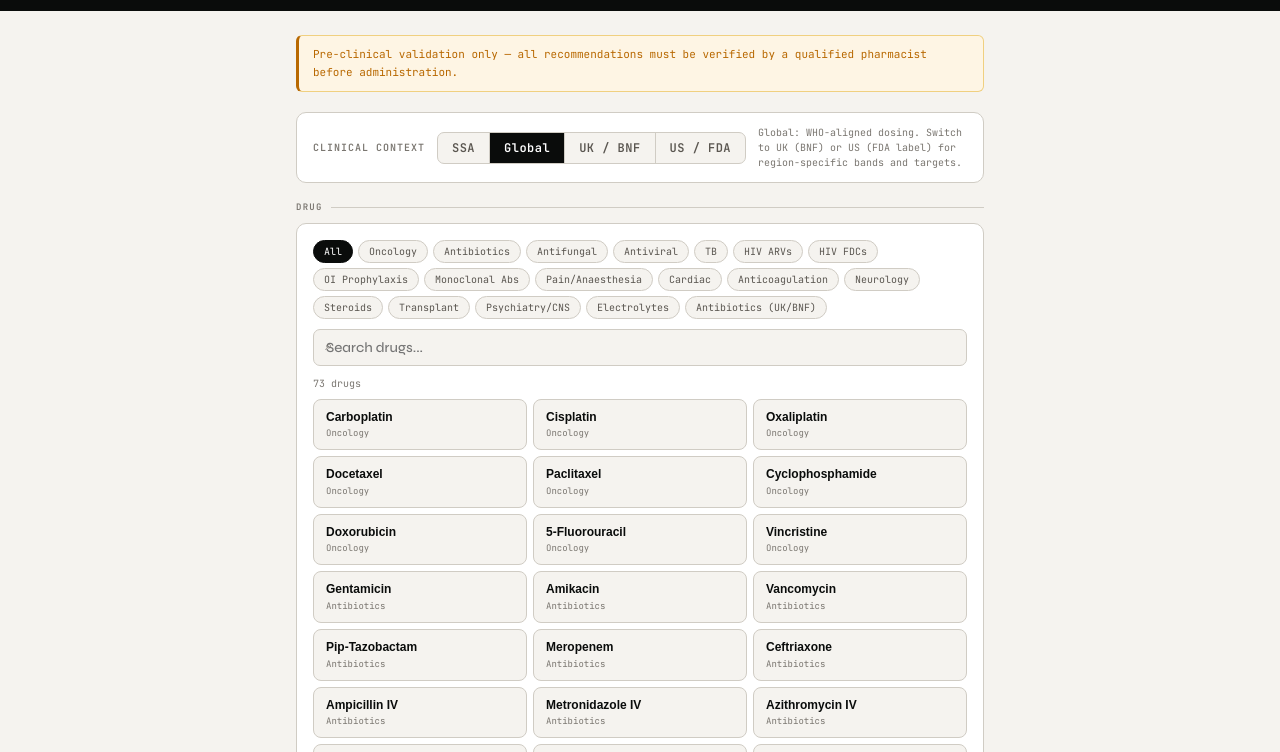
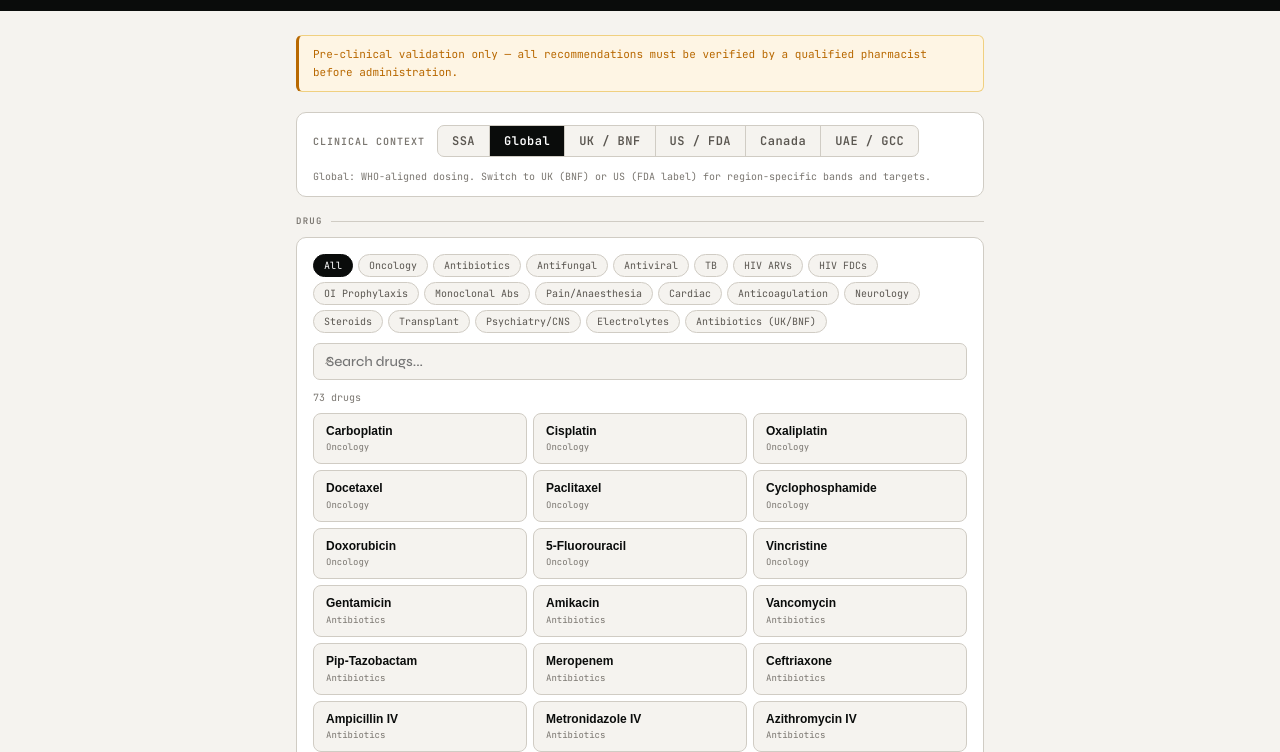
Before and after one commit to aborek-abor/doseband, a website: page app.html in a window 1280 px wide. Shown: the part 45-797 px from the top of the page. Drawn offline with Linux system fonts and the light colour scheme.

Commit message:
v1.8 - Add Canada and UAE/GCC context, 7-country formulary badges

```diff
--- a/app.html
+++ b/app.html
@@ -215,6 +215,8 @@ input:focus,select:focus{border-color:var(--ink);background:#fff}
       <button class="ctx-btn on" onclick="setCtx('global',this)">Global</button>
       <button class="ctx-btn" onclick="setCtx('uk',this)">UK / BNF</button>
       <button class="ctx-btn" onclick="setCtx('us',this)">US / FDA</button>
+      <button class="ctx-btn" onclick="setCtx('ca',this)">Canada</button>
+      <button class="ctx-btn" onclick="setCtx('uae',this)">UAE / GCC</button>
     </div>
     <span class="ctx-note" id="ctx-note">Global: WHO-aligned dosing. Switch to UK (BNF) or US (FDA label) for region-specific bands and targets.</span>
   </div>
@@ -286,6 +288,7 @@ input:focus,select:focus{border-color:var(--ink);background:#fff}
           <option value="elderly">Elderly (&gt;70 years)</option>
           <option value="tbCoinfection">TB co-infection</option>
           <option value="tbHivCoinfection">TB-HIV co-infection</option>
+          <option value="southAsian">South Asian (UAE/GCC context)</option>
         </select>
       </div>
       <div class="fld"><label class="flbl">Hepatic function</label>
@@ -400,7 +403,7 @@ input:focus,select:focus{border-color:var(--ink);background:#fff}
   </div>
 
   <div class="footer">
-    <strong>DoseBand v1.7</strong> — Pre-clinical validation only<br>
+    <strong>DoseBand v1.8</strong> — Pre-clinical validation only<br>
     79 drugs · Audit trail · Pharmacist workflow · PDF &amp; FHIR export<br>
     doseband-production.up.railway.app
   </div>
@@ -515,7 +518,7 @@ addDrug("dexamethasone","Dexamethasone IV","steroid","wt",0.15,[b("1",0,4),b("2"
 
 
 // ── TRANSPLANT / NARROW THERAPEUTIC INDEX ────────────────────────────────────
-addDrug("tacrolimus","Tacrolimus (FK506)","transplant","wt",0.1,[b("1",0,2),b("2",2,5),b("3",5,8),b("4",8,Infinity)],false,true,null,false,"TDM mandatory — whole blood trough 12h post-dose. Kidney transplant target: 5-15 ng/mL (month 1-3), 4-10 ng/mL (>3 months). Liver: 5-15 ng/mL. Dose titrate to target. CYP3A4 substrate — major drug interactions. Nephrotoxicity and neurotoxicity monitoring.",{hivPositive:{r:1.0,t:"danger",m:"HIV on ART: tacrolimus is a CYP3A4 substrate — ritonavir and PIs dramatically increase tacrolimus levels. Reduce dose by up to 95% and monitor TDM very closely. Specialist review mandatory."},subSaharanAfrica:{r:0.87,t:"info",m:"SSA: lower tacrolimus doses often required in African populations due to CYP3A5 genotype differences. Lower starting dose and early TDM recommended."}});
+addDrug("tacrolimus","Tacrolimus (FK506)","transplant","wt",0.1,[b("1",0,2),b("2",2,5),b("3",5,8),b("4",8,Infinity)],false,true,null,false,"TDM mandatory — whole blood trough 12h post-dose. Kidney transplant target: 5-15 ng/mL (month 1-3), 4-10 ng/mL (>3 months). Liver: 5-15 ng/mL. Dose titrate to target. CYP3A4 substrate — major drug interactions. Nephrotoxicity and neurotoxicity monitoring.",{hivPositive:{r:1.0,t:"danger",m:"HIV on ART: tacrolimus is a CYP3A4 substrate — ritonavir and PIs dramatically increase tacrolimus levels. Reduce dose by up to 95% and monitor TDM very closely. Specialist review mandatory."},subSaharanAfrica:{r:0.87,t:"info",m:"SSA: lower tacrolimus doses often required in African populations due to CYP3A5 genotype differences. Lower starting dose and early TDM recommended."},southAsian:{r:1.25,t:"warning",m:"South Asian (UAE/GCC): CYP3A5*1 expressors are more prevalent in South Asian populations — higher tacrolimus doses typically required. Genotype-guided dosing recommended where available (CPIC guidelines)."}});
 
 addDrug("cyclosporine","Ciclosporin IV","transplant","wt",3,[b("1",0,100),b("2",100,200),b("3",200,300),b("4",300,Infinity)],true,true,null,false,"IV dose is approximately 1/3 of oral dose. TDM mandatory — C0 trough or C2 monitoring depending on protocol. Nephrotoxicity, hypertension, neurotoxicity. Major drug interactions via CYP3A4 and P-glycoprotein. Avoid with nephrotoxins.",{hivPositive:{r:1.0,t:"danger",m:"HIV on ART: ciclosporin levels dramatically increased by ritonavir and PIs. Reduce dose significantly and monitor TDM intensively."}});
 
@@ -553,80 +556,80 @@ function dwt(w,h,s){var i=ibw(h,s),bmi=w/((h/100)*(h/100));return bmi>30?i+0.4*(
 function band(dose,bands){return bands.find(function(bx){return dose>=bx.lo&&dose<bx.hi;})||bands[bands.length-1];}
 
 
-var FORMULARY = {
-  carboplatin:            {who:true, ke:true,  ng:true,  za:true,  gh:false},
-  cisplatin:              {who:true, ke:true,  ng:true,  za:true,  gh:true},
-  oxaliplatin:            {who:false,ke:false, ng:false, za:true,  gh:false},
-  docetaxel:              {who:false,ke:true,  ng:false, za:true,  gh:false},
-  paclitaxel:             {who:true, ke:true,  ng:true,  za:true,  gh:false},
-  cyclophosphamide:       {who:true, ke:true,  ng:true,  za:true,  gh:true},
-  doxorubicin:            {who:true, ke:true,  ng:true,  za:true,  gh:true},
-  fluorouracil:           {who:true, ke:true,  ng:true,  za:true,  gh:true},
-  vincristine:            {who:true, ke:true,  ng:true,  za:true,  gh:true},
-  gentamicin:             {who:true, ke:true,  ng:true,  za:true,  gh:true},
-  amikacin:               {who:true, ke:true,  ng:true,  za:true,  gh:true},
-  vancomycin:             {who:true, ke:true,  ng:true,  za:true,  gh:true},
-  piperacillinTazobactam: {who:true, ke:true,  ng:true,  za:true,  gh:true},
-  meropenem:              {who:true, ke:true,  ng:true,  za:true,  gh:true},
-  ceftriaxone:            {who:true, ke:true,  ng:true,  za:true,  gh:true},
-  ampicillin:             {who:true, ke:true,  ng:true,  za:true,  gh:true},
-  metronidazole:          {who:true, ke:true,  ng:true,  za:true,  gh:true},
-  azithromycin:           {who:true, ke:true,  ng:true,  za:true,  gh:true},
-  cotrimoxazole:          {who:true, ke:true,  ng:true,  za:true,  gh:true},
-  fluconazole:            {who:true, ke:true,  ng:true,  za:true,  gh:true},
-  voriconazole:           {who:true, ke:true,  ng:false, za:true,  gh:false},
-  acyclovir:              {who:true, ke:true,  ng:true,  za:true,  gh:true},
-  rifampicin:             {who:true, ke:true,  ng:true,  za:true,  gh:true},
-  isoniazid:              {who:true, ke:true,  ng:true,  za:true,  gh:true},
-  pyrazinamide:           {who:true, ke:true,  ng:true,  za:true,  gh:true},
-  ethambutol:             {who:true, ke:true,  ng:true,  za:true,  gh:true},
-  streptomycin:           {who:true, ke:true,  ng:true,  za:true,  gh:true},
-  tenofovir:              {who:true, ke:true,  ng:true,  za:true,  gh:true},
-  lamivudine:             {who:true, ke:true,  ng:true,  za:true,  gh:true},
-  zidovudine:             {who:true, ke:true,  ng:true,  za:true,  gh:true},
-  efavirenz:              {who:true, ke:true,  ng:true,  za:true,  gh:true},
-  dolutegravir:           {who:true, ke:true,  ng:true,  za:true,  gh:true},
-  nevirapine:             {who:true, ke:true,  ng:true,  za:true,  gh:true},
-  lopinavirRitonavir:     {who:true, ke:true,  ng:true,  za:true,  gh:true},
-  tdf_3tc_dtg:            {who:true, ke:true,  ng:true,  za:true,  gh:true},
-  tdf_3tc_efv:            {who:true, ke:true,  ng:true,  za:true,  gh:true},
-  azt_3tc_nvp:            {who:true, ke:true,  ng:true,  za:true,  gh:true},
-  tdf_3tc_nvp:            {who:false,ke:true,  ng:true,  za:false, gh:true},
-  azt_3tc:                {who:true, ke:true,  ng:true,  za:true,  gh:true},
-  cotrimoxazole_px:       {who:true, ke:true,  ng:true,  za:true,  gh:true},
-  fluconazole_px:         {who:true, ke:true,  ng:true,  za:true,  gh:true},
-  dapsone_px:             {who:true, ke:true,  ng:true,  za:true,  gh:false},
-  rituximab:              {who:true, ke:false, ng:false, za:true,  gh:false},
-  trastuzumab:            {who:true, ke:false, ng:false, za:true,  gh:false},
-  bevacizumab:            {who:false,ke:false, ng:false, za:true,  gh:false},
-  cetuximab:              {who:false,ke:false, ng:false, za:false, gh:false},
-  ibalizumab:             {who:false,ke:false, ng:false, za:false, gh:false},
-  lenacapavir:            {who:true, ke:false, ng:false, za:false, gh:false},
-  morphine:               {who:true, ke:true,  ng:true,  za:true,  gh:true},
-  ketamine:               {who:true, ke:true,  ng:true,  za:true,  gh:true},
-  fentanyl:               {who:true, ke:true,  ng:true,  za:true,  gh:false},
-  digoxin:                {who:true, ke:true,  ng:true,  za:true,  gh:true},
-  aminophylline:          {who:true, ke:true,  ng:true,  za:true,  gh:true},
-  heparin:                {who:true, ke:true,  ng:true,  za:true,  gh:true},
-  enoxaparin:             {who:true, ke:true,  ng:true,  za:true,  gh:true},
-  benzylpenicillin:       {who:true, ke:true,  ng:true,  za:true,  gh:true},
-  clindamycin:            {who:true, ke:true,  ng:true,  za:true,  gh:true},
-  chloramphenicol:        {who:true, ke:true,  ng:true,  za:true,  gh:true},
-  phenytoin:              {who:true, ke:true,  ng:true,  za:true,  gh:true},
-  amphotericinB:          {who:true, ke:true,  ng:true,  za:true,  gh:true},
-  dexamethasone:          {who:true, ke:true,  ng:true,  za:true,  gh:true},
-  tacrolimus:             {who:true, ke:true,  ng:false, za:true,  gh:false},
-  cyclosporine:           {who:true, ke:true,  ng:true,  za:true,  gh:false},
-  lithium:                {who:true, ke:true,  ng:true,  za:true,  gh:true},
-  methotrexate:           {who:true, ke:true,  ng:true,  za:true,  gh:true},
-  busulfan:               {who:true, ke:false, ng:false, za:true,  gh:false},
-  bleomycin:              {who:true, ke:true,  ng:true,  za:true,  gh:true},
-  warfarin:               {who:true, ke:true,  ng:true,  za:true,  gh:true},
-  potassiumChloride:      {who:true, ke:true,  ng:true,  za:true,  gh:true},
-  magnesiumSulphate:      {who:true, ke:true,  ng:true,  za:true,  gh:true},
-  hydrocortisone:         {who:true, ke:true,  ng:true,  za:true,  gh:true},
-  gentamicin_uk:          {who:true, ke:true,  ng:true,  za:true,  gh:true},
-  vancomycin_uk:          {who:true, ke:true,  ng:true,  za:true,  gh:true}
+var FORMULARY = { // who=WHO EML, ke=Kenya, ng=Nigeria, za=S.Africa, gh=Ghana, ca=Canada CPS, uae=UAE MOHAP
+  carboplatin:            {who:true, ke:true,  ng:true,  za:true,  gh:false, ca:true, uae:true},
+  cisplatin:              {who:true, ke:true,  ng:true,  za:true,  gh:true, ca:true, uae:true},
+  oxaliplatin:            {who:false,ke:false, ng:false, za:true,  gh:false, ca:true, uae:true},
+  docetaxel:              {who:false,ke:true,  ng:false, za:true,  gh:false, ca:true, uae:true},
+  paclitaxel:             {who:true, ke:true,  ng:true,  za:true,  gh:false, ca:true, uae:true},
+  cyclophosphamide:       {who:true, ke:true,  ng:true,  za:true,  gh:true, ca:true, uae:true},
+  doxorubicin:            {who:true, ke:true,  ng:true,  za:true,  gh:true, ca:true, uae:true},
+  fluorouracil:           {who:true, ke:true,  ng:true,  za:true,  gh:true, ca:true, uae:true},
+  vincristine:            {who:true, ke:true,  ng:true,  za:true,  gh:true, ca:true, uae:true},
+  gentamicin:             {who:true, ke:true,  ng:true,  za:true,  gh:true, ca:true, uae:true},
+  amikacin:               {who:true, ke:true,  ng:true,  za:true,  gh:true, ca:true, uae:true},
+  vancomycin:             {who:true, ke:true,  ng:true,  za:true,  gh:true, ca:true, uae:true},
+  piperacillinTazobactam: {who:true, ke:true,  ng:true,  za:true,  gh:true, ca:true, uae:true},
+  meropenem:              {who:true, ke:true,  ng:true,  za:true,  gh:true, ca:true, uae:true},
+  ceftriaxone:            {who:true, ke:true,  ng:true,  za:true,  gh:true, ca:true, uae:true},
+  ampicillin:             {who:true, ke:true,  ng:true,  za:true,  gh:true, ca:true, uae:true},
+  metronidazole:          {who:true, ke:true,  ng:true,  za:true,  gh:true, ca:true, uae:true},
+  azithromycin:           {who:true, ke:true,  ng:true,  za:true,  gh:true, ca:true, uae:true},
+  cotrimoxazole:          {who:true, ke:true,  ng:true,  za:true,  gh:true, ca:true, uae:true},
+  fluconazole:            {who:true, ke:true,  ng:true,  za:true,  gh:true, ca:true, uae:true},
+  voriconazole:           {who:true, ke:true,  ng:false, za:true,  gh:false, ca:true, uae:true},
+  acyclovir:              {who:true, ke:true,  ng:true,  za:true,  gh:true, ca:true, uae:true},
+  rifampicin:             {who:true, ke:true,  ng:true,  za:true,  gh:true, ca:true, uae:true},
+  isoniazid:              {who:true, ke:true,  ng:true,  za:true,  gh:true, ca:true, uae:true},
+  pyrazinamide:           {who:true, ke:true,  ng:true,  za:true,  gh:true, ca:true, uae:true},
+  ethambutol:             {who:true, ke:true,  ng:true,  za:true,  gh:true, ca:true, uae:true},
+  streptomycin:           {who:true, ke:true,  ng:true,  za:true,  gh:true, ca:false, uae:false},
+  tenofovir:              {who:true, ke:true,  ng:true,  za:true,  gh:true, ca:true, uae:true},
+  lamivudine:             {who:true, ke:true,  ng:true,  za:true,  gh:true, ca:true, uae:true},
+  zidovudine:             {who:true, ke:true,  ng:true,  za:true,  gh:true, ca:true, uae:true},
+  efavirenz:              {who:true, ke:true,  ng:true,  za:true,  gh:true, ca:true, uae:true},
+  dolutegravir:           {who:true, ke:true,  ng:true,  za:true,  gh:true, ca:true, uae:true},
+  nevirapine:             {who:true, ke:true,  ng:true,  za:true,  gh:true, ca:true, uae:true},
+  lopinavirRitonavir:     {who:true, ke:true,  ng:true,  za:true,  gh:true, ca:true, uae:true},
+  tdf_3tc_dtg:            {who:true, ke:true,  ng:true,  za:true,  gh:true, ca:true, uae:true},
+  tdf_3tc_efv:            {who:true, ke:true,  ng:true,  za:true,  gh:true, ca:true, uae:true},
+  azt_3tc_nvp:            {who:true, ke:true,  ng:true,  za:true,  gh:true, ca:false, uae:false},
+  tdf_3tc_nvp:            {who:false,ke:true,  ng:true,  za:false, gh:true, ca:false, uae:false},
+  azt_3tc:                {who:true, ke:true,  ng:true,  za:true,  gh:true, ca:true, uae:true},
+  cotrimoxazole_px:       {who:true, ke:true,  ng:true,  za:true,  gh:true, ca:true, uae:false},
+  fluconazole_px:         {who:true, ke:true,  ng:true,  za:true,  gh:true, ca:true, uae:true},
+  dapsone_px:             {who:true, ke:true,  ng:true,  za:true,  gh:false, ca:false, uae:false},
+  rituximab:              {who:true, ke:false, ng:false, za:true,  gh:false, ca:true, uae:true},
+  trastuzumab:            {who:true, ke:false, ng:false, za:true,  gh:false, ca:true, uae:true},
+  bevacizumab:            {who:false,ke:false, ng:false, za:true,  gh:false, ca:true, uae:true},
+  cetuximab:              {who:false,ke:false, ng:false, za:false, gh:false, ca:true, uae:true},
+  ibalizumab:             {who:false,ke:false, ng:false, za:false, gh:false, ca:false, uae:true},
+  lenacapavir:            {who:true, ke:false, ng:false, za:false, gh:false, ca:true, uae:true},
+  morphine:               {who:true, ke:true,  ng:true,  za:true,  gh:true, ca:true, uae:true},
+  ketamine:               {who:true, ke:true,  ng:true,  za:true,  gh:true, ca:true, uae:true},
+  fentanyl:               {who:true, ke:true,  ng:true,  za:true,  gh:false, ca:true, uae:true},
+  digoxin:                {who:true, ke:true,  ng:true,  za:true,  gh:true, ca:true, uae:true},
+  aminophylline:          {who:true, ke:true,  ng:true,  za:true,  gh:true, ca:true, uae:true},
+  heparin:                {who:true, ke:true,  ng:true,  za:true,  gh:true, ca:true, uae:true},
+  enoxaparin:             {who:true, ke:true,  ng:true,  za:true,  gh:true, ca:true, uae:true},
+  benzylpenicillin:       {who:true, ke:true,  ng:true,  za:true,  gh:true, ca:true, uae:true},
+  clindamycin:            {who:true, ke:true,  ng:true,  za:true,  gh:true, ca:true, uae:true},
+  chloramphenicol:        {who:true, ke:true,  ng:true,  za:true,  gh:true, ca:false, uae:false},
+  phenytoin:              {who:true, ke:true,  ng:true,  za:true,  gh:true, ca:true, uae:true},
+  amphotericinB:          {who:true, ke:true,  ng:true,  za:true,  gh:true, ca:true, uae:true},
+  dexamethasone:          {who:true, ke:true,  ng:true,  za:true,  gh:true, ca:true, uae:true},
+  tacrolimus:             {who:true, ke:true,  ng:false, za:true,  gh:false, ca:true, uae:true},
+  cyclosporine:           {who:true, ke:true,  ng:true,  za:true,  gh:false, ca:true, uae:true},
+  lithium:                {who:true, ke:true,  ng:true,  za:true,  gh:true, ca:true, uae:true},
+  methotrexate:           {who:true, ke:true,  ng:true,  za:true,  gh:true, ca:true, uae:true},
+  busulfan:               {who:true, ke:false, ng:false, za:true,  gh:false, ca:false, uae:true},
+  bleomycin:              {who:true, ke:true,  ng:true,  za:true,  gh:true, ca:false, uae:true},
+  warfarin:               {who:true, ke:true,  ng:true,  za:true,  gh:true, ca:true, uae:true},
+  potassiumChloride:      {who:true, ke:true,  ng:true,  za:true,  gh:true, ca:true, uae:true},
+  magnesiumSulphate:      {who:true, ke:true,  ng:true,  za:true,  gh:true, ca:true, uae:true},
+  hydrocortisone:         {who:true, ke:true,  ng:true,  za:true,  gh:true, ca:true, uae:true},
+  gentamicin_uk:          {who:true, ke:true,  ng:true,  za:true,  gh:true, ca:false, uae:false},
+  vancomycin_uk:          {who:true, ke:true,  ng:true,  za:true,  gh:true, ca:false, uae:false}
 };
 
 
@@ -714,7 +717,9 @@ var CTX_NOTES = {
   ssa:    'SSA: WHO-aligned dosing with sub-Saharan Africa population PK adjustments. Population flag auto-set to SSA.',
   global: 'Global: WHO-aligned dosing. Suitable for most settings. Adjust population flag as needed.',
   uk:     'UK / BNF: British National Formulary dosing. NHS-standard band structures and monitoring targets.',
-  us:     'US / FDA: FDA prescribing information dosing. ASHP/IDSA/ASCO guideline-aligned band structures.'
+  us:     'US / FDA: FDA prescribing information dosing. ASHP/IDSA/ASCO guideline-aligned band structures.',
+  ca:     'Canada / Health Canada: CPS (Compendium of Pharmaceuticals and Specialties) dosing. Provincial formulary aligned. CKD-EPI renal staging.',
+  uae:    'UAE / GCC: MOHAP-registered dosing. Covers UAE, Saudi Arabia, Kuwait, Bahrain, Qatar, Oman. South Asian population PK considerations applied where relevant.'
 };
 
 var CTX_BAND_ADJUSTMENTS = {
@@ -903,11 +908,13 @@ function calculate(){
   if(fdata){
     fwrap.style.display = "block";
     var entries = [
-      {key:"who", label:"WHO EML", cls:"fbadge-who"},
-      {key:"ke",  label:"Kenya KEML", cls:"fbadge-yes"},
-      {key:"ng",  label:"Nigeria NEML", cls:"fbadge-yes"},
+      {key:"who", label:"WHO EML",       cls:"fbadge-who"},
+      {key:"ke",  label:"Kenya KEML",    cls:"fbadge-yes"},
+      {key:"ng",  label:"Nigeria NEML",  cls:"fbadge-yes"},
       {key:"za",  label:"S. Africa EDL", cls:"fbadge-yes"},
-      {key:"gh",  label:"Ghana GEML", cls:"fbadge-yes"}
+      {key:"gh",  label:"Ghana GEML",    cls:"fbadge-yes"},
+      {key:"ca",  label:"Canada CPS",    cls:"fbadge-yes"},
+      {key:"uae", label:"UAE MOHAP",     cls:"fbadge-yes"}
     ];
     document.getElementById("r-formulary-badges").innerHTML = entries.map(function(e){
       var on = fdata[e.key];
@@ -972,7 +979,7 @@ function pharmQuery(){
 // ── EXPORT PDF ────────────────────────────────────────────────────────────────
 function exportPDF(){
   if(!lastResult){return;}
-  document.getElementById("pdf-timestamp").textContent="Generated: "+new Date().toLocaleString()+" | Version: DoseBand v1.7";
+  document.getElementById("pdf-timestamp").textContent="Generated: "+new Date().toLocaleString()+" | Version: DoseBand v1.8";
   document.getElementById("pdf-patientid").textContent="Patient ID: "+lastResult.patientId+" | Prescriber: "+lastResult.prescriber;
   window.print();
 }
@@ -983,7 +990,7 @@ function exportFHIR(){
   var fhir={
     resourceType:"MedicationRequest",
     id:"doseband-"+Date.now(),
-    meta:{profile:["http://hl7.org/fhir/StructureDefinition/MedicationRequest"],source:"DoseBand v1.7 | https://doseband-production.up.railway.app"},
+    meta:{profile:["http://hl7.org/fhir/StructureDefinition/MedicationRequest"],source:"DoseBand v1.8 | https://doseband-production.up.railway.app"},
     status:"active",
     intent:"order",
     authoredOn:lastResult.ts,
```
Also changed, not shown: index.html (+90 -83 lines).
